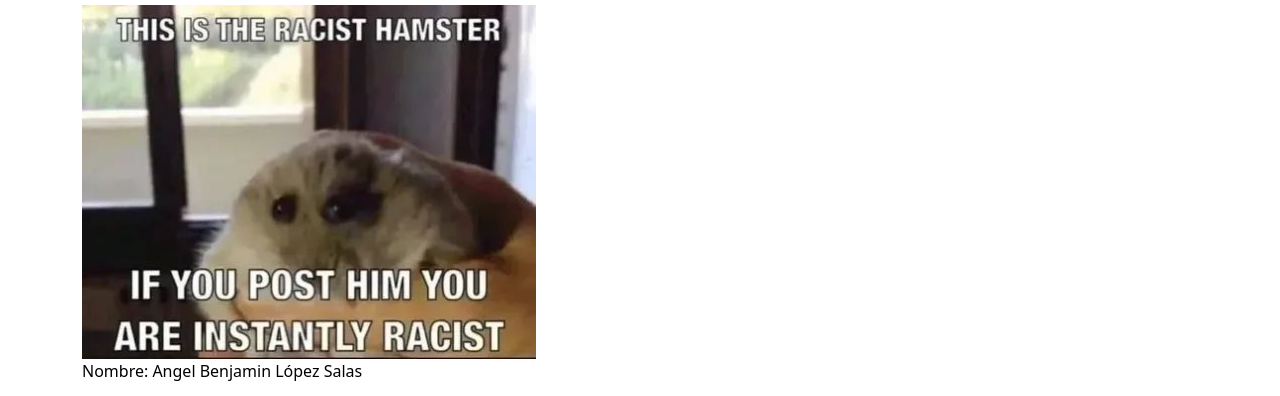
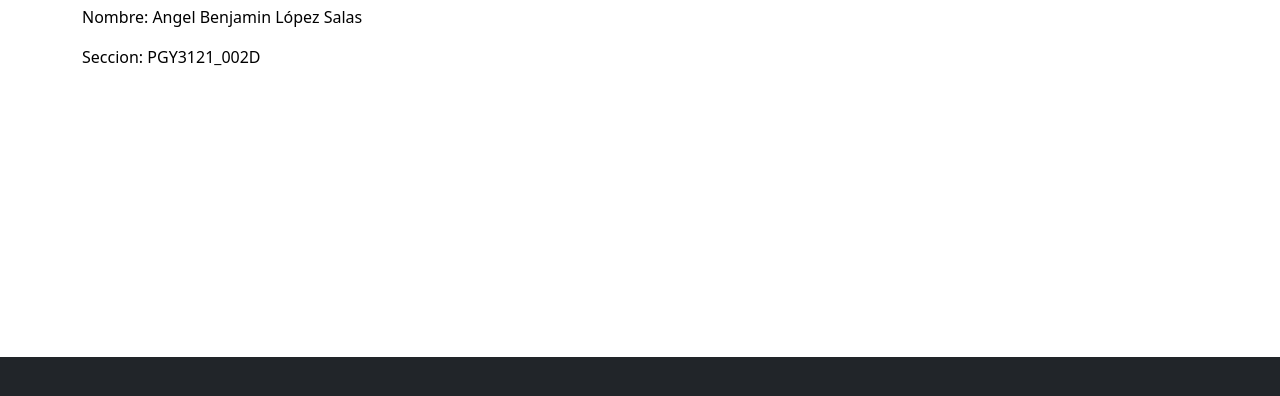
Before and after one commit to koy-hou/PGY3121_002D, a plain HTML site: page quienesomos.html in a window 1280 px wide. Shown: the part 167-563 px from the top of the page. Drawn offline with nearby package versions, Linux system fonts and the light colour scheme; no server answers.

Commit message:
Update quienesomos

```diff
--- a/quienesomos.html
+++ b/quienesomos.html
@@ -36,12 +36,20 @@
 
     <div class="container">
         <h1>Quienes Somos</h1>
-        <p> <img src="img/FjOq0DCWAAA8zZr.jpg">
-            <br>
-            Nombre: Angel Benjamin López Salas</p>
+        <p>Nombre: Angel Benjamin López Salas</p>
         <p>Seccion: PGY3121_002D</p>
     </div>
-
+    <br>
+    <br>
+    <br>
+    <br>
+    <br>
+    <br>
+    <br>
+    <br>
+    <br>
+    <br>
+    <br>
     <footer class="container-fluid bg-dark p-5 mt-2">
         <div class="row">
             <div class="col-md-4 mb-2">
```
